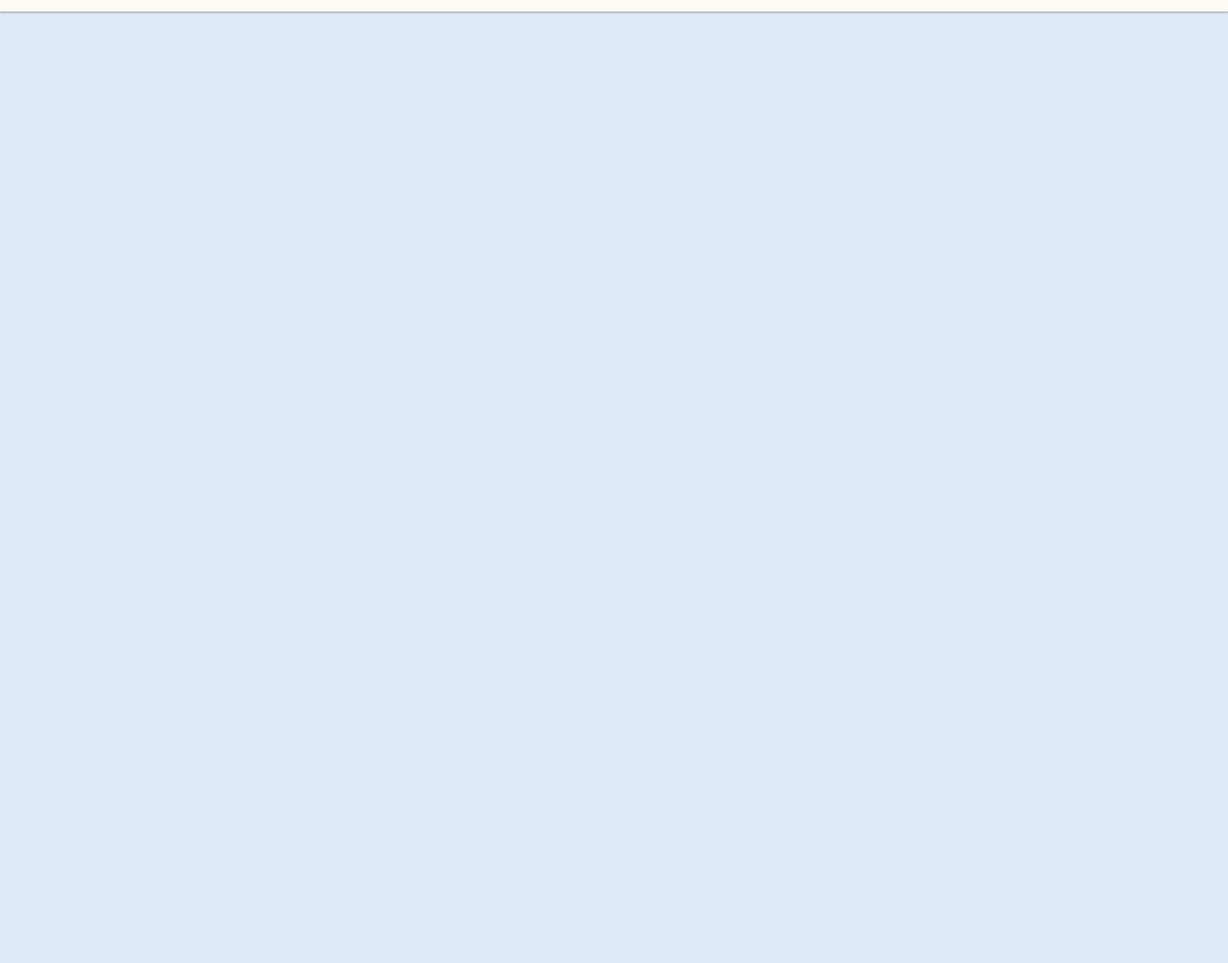
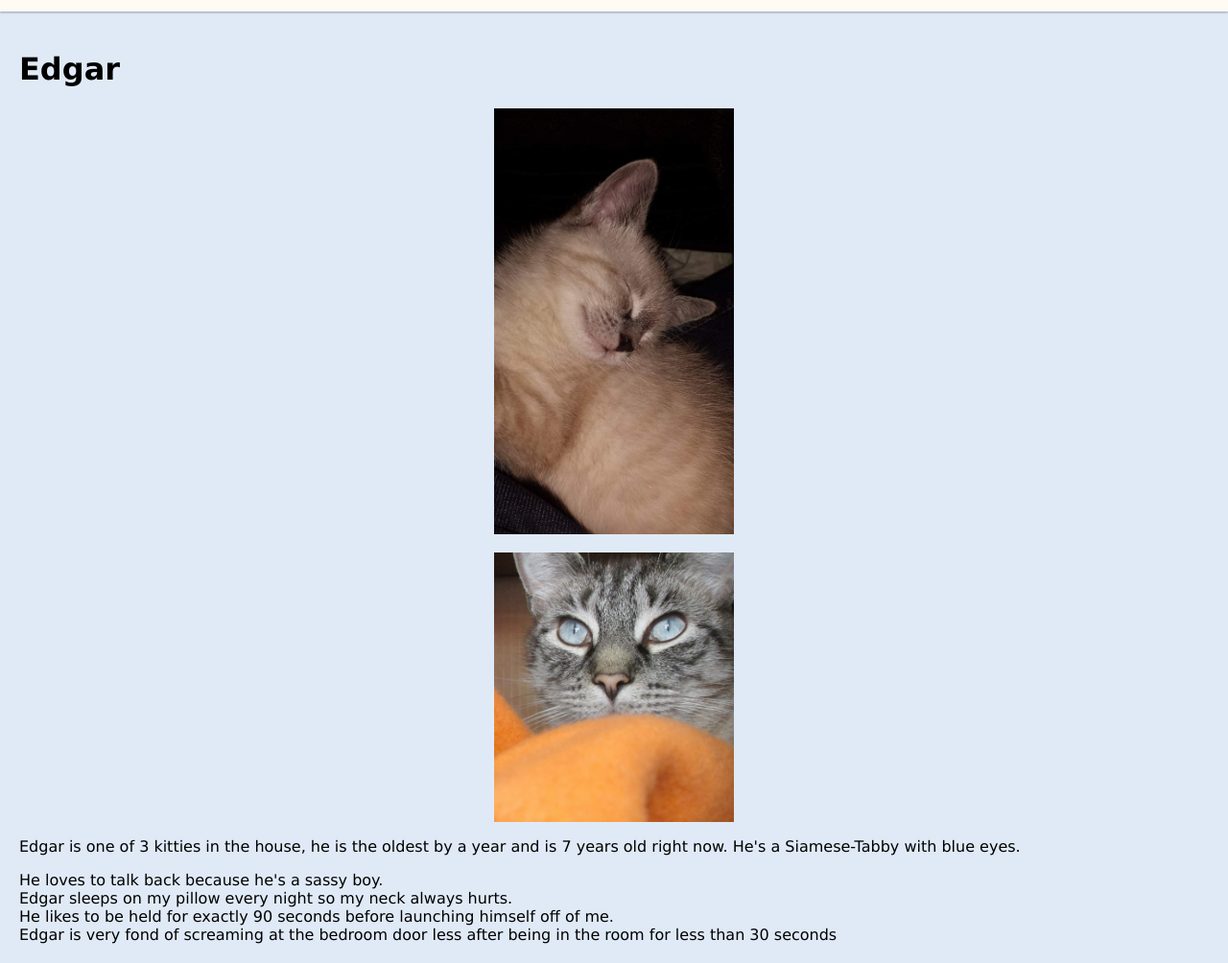
Before and after one commit to TabethaSnead/about-me, a plain HTML site: page index.html in a window 1280 px wide. Shown: the part 68-1072 px from the top of the page at 96% size. Before the commit the page ends 800 px from the top, so only its background shows below. Drawn offline with Linux system fonts and the light colour scheme.

Commit message:
added pictures, paragraph, and list

```diff
--- a/index.html
+++ b/index.html
@@ -1,6 +1,5 @@
 <!DOCTYPE html>
 <html lang="en">
-
     <head>
         <!-- metadata -->
         <meta charset="UTF-8" />
@@ -21,19 +20,40 @@
         <link rel="stylesheet" href="styles/reset.css" />
         <link rel="stylesheet" href="styles/global.css" />
         <!-- add link for page specific css -->
-
     </head>
 
     <body>
         <header>
-        <img class="logo" src="assets/html_css_js.png" alt="logo">
+            <img class="logo" src="assets/html_css_js.png" alt="logo" />
             <h1>Web App</h1>
         </header>
 
         <main>
+            <h1>Edgar</h1>
+            <img src="assets/babyEdgar.jpg" alt="white and grey baby siamese-tabby" class="edgar" />
+            <br />
 
+            <img
+                src="assets/adultEdgar.JPG"
+                alt="adult siamese-tabby cat with blue eyes"
+                class="edgar"
+            />
+            <p>
+                Edgar is one of 3 kitties in the house, he is the oldest by a year and is 7 years
+                old right now. He's a Siamese-Tabby with blue eyes.
+            </p>
+
+            <ul>
+                <li>He loves to talk back because he's a sassy boy.</li>
+                <li>Edgar sleeps on my pillow every night so my neck always hurts.</li>
+                <li>
+                    He likes to be held for exactly 90 seconds before launching himself off of me.
+                </li>
+                <li>
+                    Edgar is very fond of screaming at the bedroom door less after being in the room
+                    for less than 30 seconds
+                </li>
+            </ul>
         </main>
-
     </body>
-
 </html>
--- a/styles/global.css
+++ b/styles/global.css
@@ -33,3 +33,10 @@ header .logo {
 main {
     padding: 20px;
 }
+
+.edgar {
+    margin: auto;
+    display: flex;
+    justify-content: center;
+    width: 250px;
+}
```
Also changed, not shown: assets/adultEdgar.JPG (added), assets/babyEdgar.jpg (added). Lines whose indentation alone changed are shown as unchanged.
